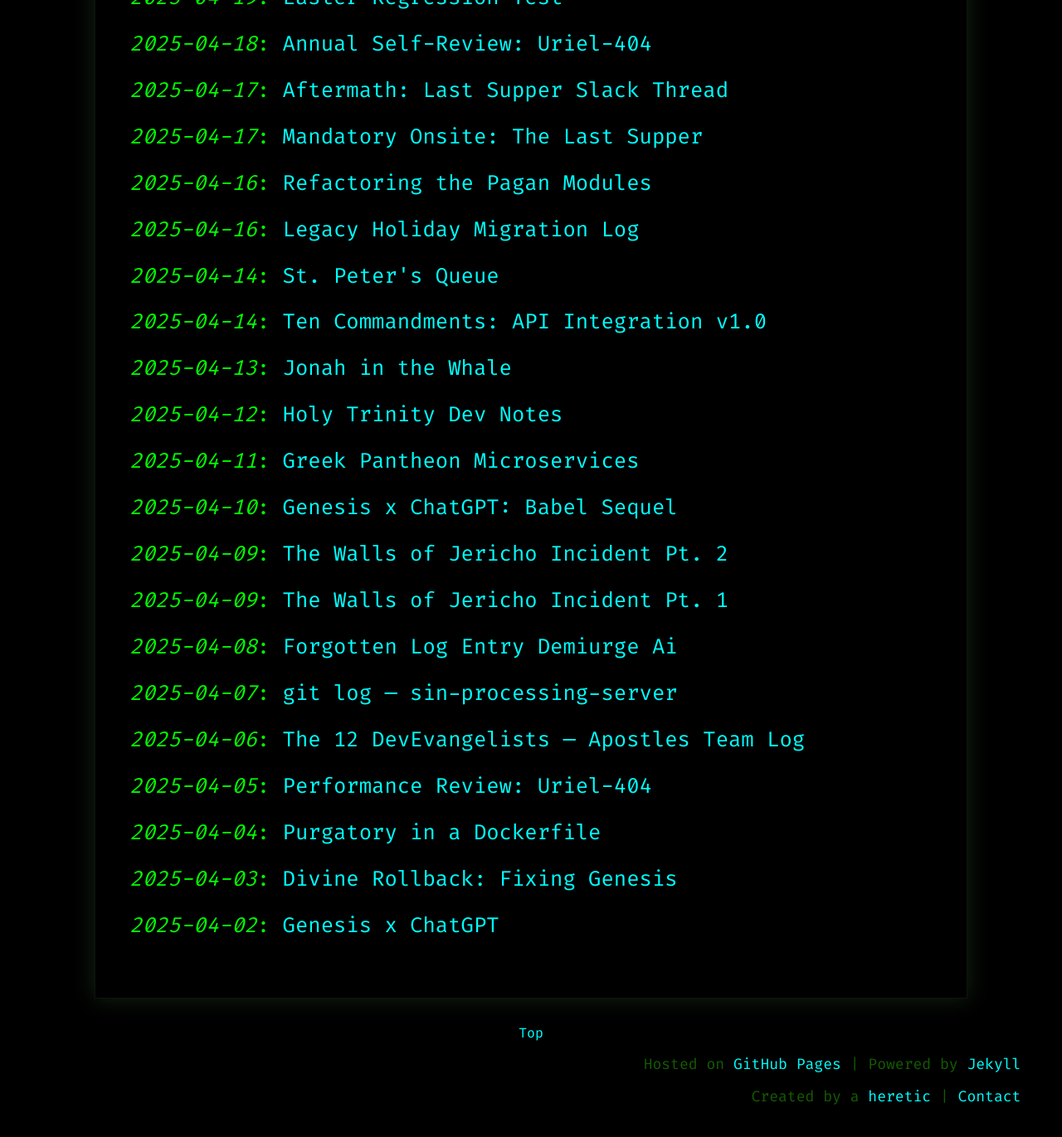
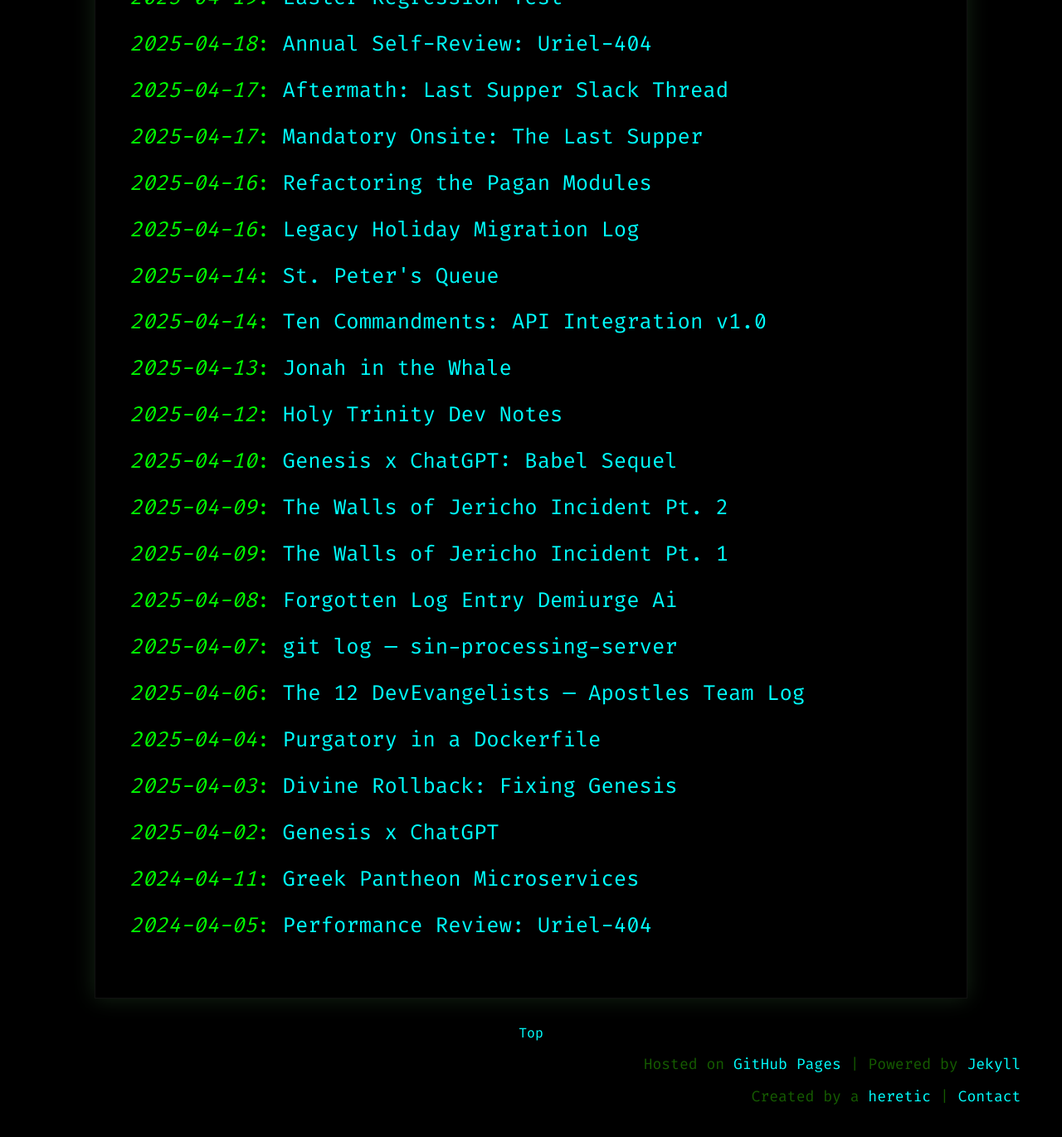
Before and after one commit to anthonypdawson/divine-devops-universe, a Jekyll site: the page built from index.md, in a window 1280 px wide and 1400 px high, scrolled down 1794 px. Shown: the top 1371 px of the window at 83% size. Built offline with Jekyll 4.4.1, drawn with Linux system fonts in a browser that asks for light colours.

Commit message:
Update titles to use single quotes and add date metadata in multiple posts

```diff
--- a/_posts/2025-04-05-uriel-performance-review.md
+++ b/_posts/2025-04-05-uriel-performance-review.md
@@ -1,8 +1,10 @@
 ---
 layout: terminal_post
-title: "Performance Review: Uriel-404"
+title: 'Performance Review: Uriel-404'
+date: 2024-04-05
 tags: [uriel, angelic-hr, logs, performance]
 ---
+
 ![Uriels Performance Review]({{'/assets/images/posts/Uriel404_Performance_Review.png' | relative_url }})
 
 Team Lead: "You ignored 1,048,576 warning pings."
--- a/_posts/2025-04-09-walls-of-jericho-pt2.md
+++ b/_posts/2025-04-09-walls-of-jericho-pt2.md
@@ -19,7 +19,7 @@ Were the trumpet filters still disabled?
 They walked around the perimeter seven times, then blasted horns. Total structural collapse.
 
 **Uriel [09:05]**
-*sigh* That was in the CVE bulletin from the last millennium. Echo buffer overflow.
+_sigh_ That was in the CVE bulletin from the last millennium. Echo buffer overflow.
 
 **Michael [09:06]**
 Can we roll back the infrastructure?
--- a/_posts/2025-04-11-greek_mythology_deprecated_services.md
+++ b/_posts/2025-04-11-greek_mythology_deprecated_services.md
@@ -1,10 +1,11 @@
 ---
 layout: terminal_post
-title: "Greek Pantheon Microservices"
+title: 'Greek Pantheon Microservices'
+date: 2024-04-11
 tags: [apollo, athena, hades, hera, hermes, legacy, logs, microservices, mythology, poseidon, zeus]
 ---
+
 Dealing with legacy services.. what do you do with them?
-
 
 # Greek Pantheon Microservices — System Status
 
```
Also changed, not shown: other parts of _posts/2025-04-09-walls-of-jericho-pt2.md (+1 -1 lines), _posts/2025-04-03-divine-rollback.md (+2 -1 lines), _posts/2025-04-04-purgatory-dockerfile.md (+2 -1 lines), _posts/2025-04-09-walls-of-jericho-pt1.md (+1 -0 lines).
